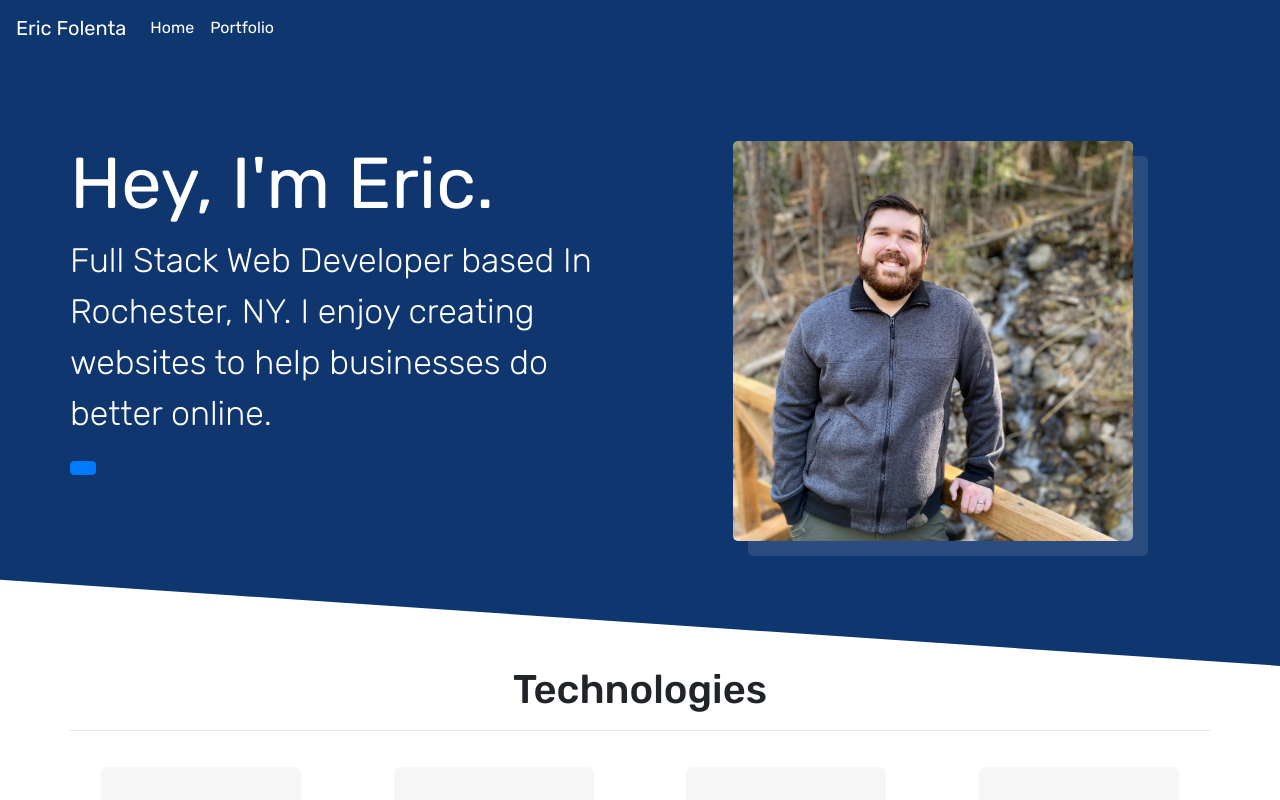
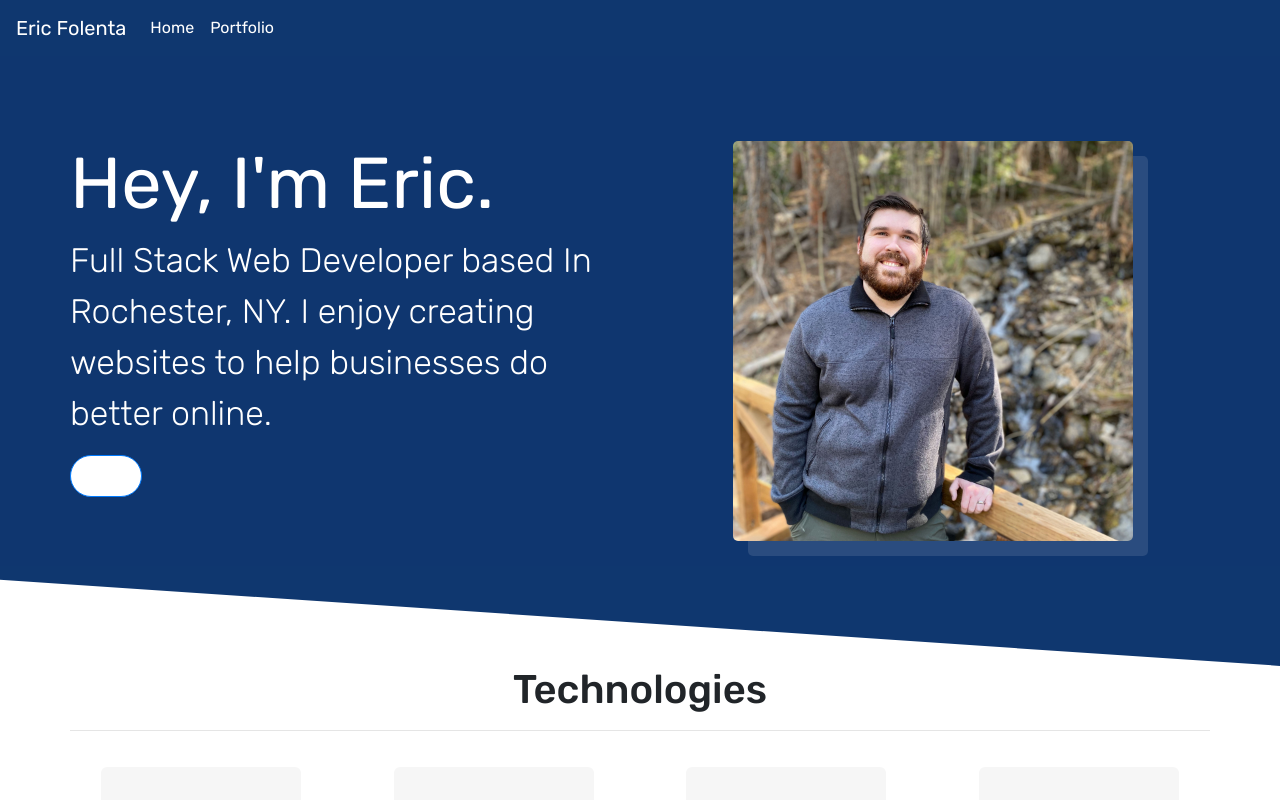
Before and after one commit to efolenta/20-react-portfolio, a React (Create React App) app: page / in a window 1280 px wide. Shown: the top 800 px of the page. Built offline with nearby package versions, Linux system fonts and the light colour scheme.

Commit message:
Updated button styles

```diff
--- a/src/index.css
+++ b/src/index.css
@@ -153,3 +153,17 @@ li.nav-item {
 #technologies .fas, .fab {
   font-size: 100px;
 }
+.btn, .btn-primary {
+  border-radius: 1000px;
+  font-size: 20px;
+  color: black;
+  background-color: white;
+  padding: 20px 35px;
+  transition: all ease .3s;
+}
+.btn:hover, .btn-primary:hover {
+  transform: scale(1.075);
+  box-shadow: inset 0 0 0 2px #4b6cc1;
+  border: solid 3px white;
+  background: none;
+}
```
